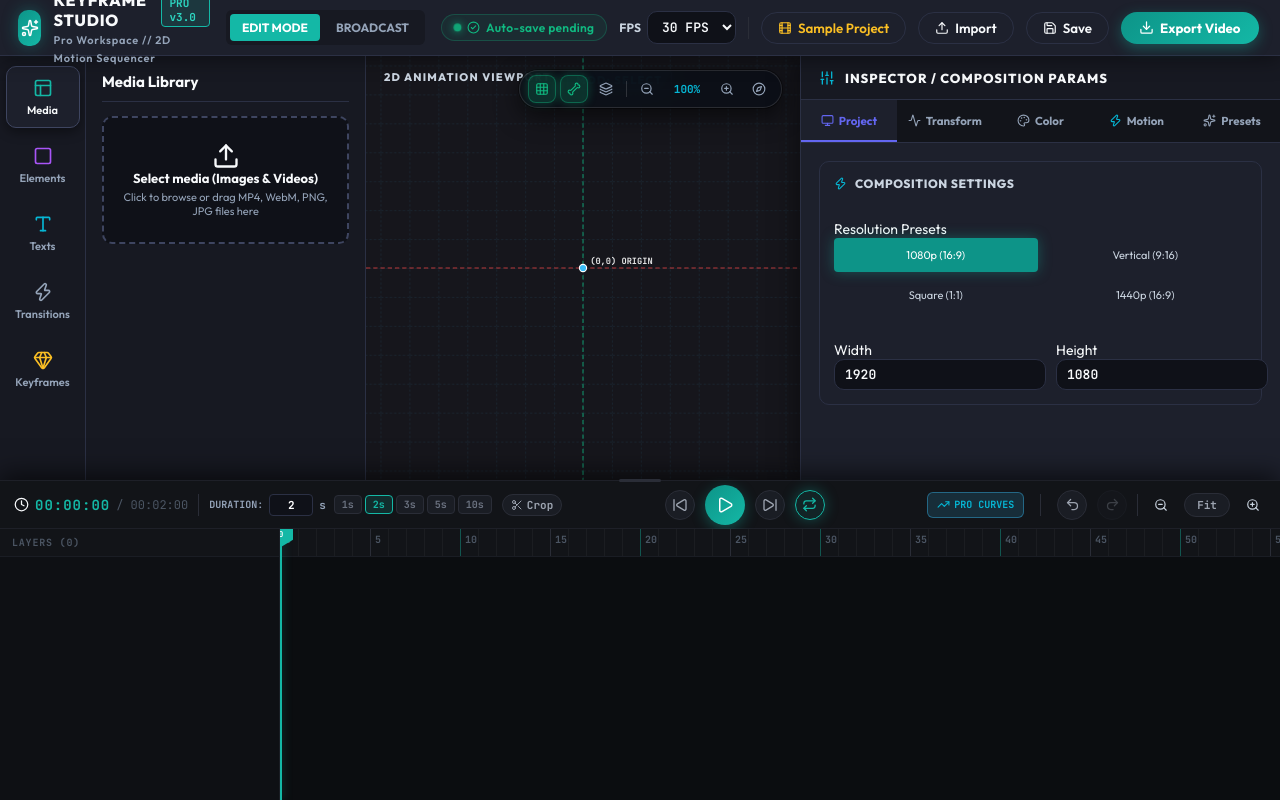
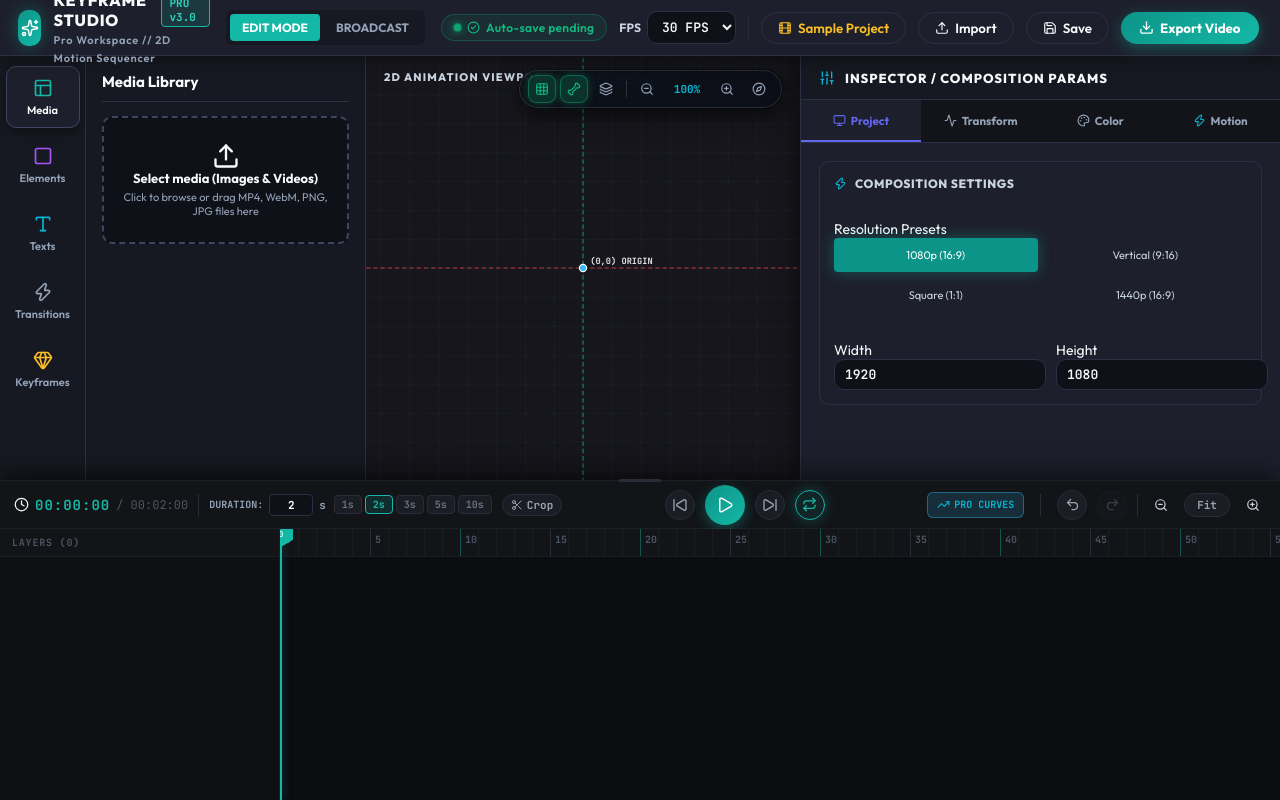
Before and after one commit to ErtugrulAK/keyframe-character-studio, a React (Vite) app: page / in a window 1280 px wide. Built offline with nearby package versions, Linux system fonts and the light colour scheme; a web font is replaced by a local one.

Commit message:
feat(inspector): completely remove Presets tab from right Property Inspector

```diff
--- a/src/components/Inspector/PropertyInspector.tsx
+++ b/src/components/Inspector/PropertyInspector.tsx
@@ -4,11 +4,10 @@ import type { CharacterPart } from '../../types/animator';
 import { TransformTab } from './sections/TransformTab';
 import { StyleTab } from './sections/StyleTab';
 import { MotionTab } from './sections/MotionTab';
-import { PresetsTab } from './sections/PresetsTab';
 import { Sliders, Sparkles, Activity, Palette, Zap, Trash2, Monitor, Copy } from 'lucide-react';
 import './PropertyInspector.css';
 
-type TabType = 'project' | 'transform' | 'style' | 'motion' | 'presets';
+type TabType = 'project' | 'transform' | 'style' | 'motion';
 
 export const PropertyInspector: React.FC = () => {
   const {
@@ -19,7 +18,6 @@ export const PropertyInspector: React.FC = () => {
     getComputedTransform,
     addKeyframeForSelected,
     updateCurrentTransform,
-    applyPresetPose,
     deletePart,
     duplicateSelectedPart,
     projectResolution,
@@ -89,15 +87,6 @@ export const PropertyInspector: React.FC = () => {
           <Zap size={13} className="text-cyan" />
           <span>Motion</span>
         </button>
-
-        <button
-          className={`tab-btn ${activeTab === 'presets' ? 'active' : ''}`}
-          onClick={() => setActiveTab('presets')}
-          title="Preset Poses"
-        >
-          <Sparkles size={13} />
-          <span>Presets</span>
-        </button>
       </div>
 
       <div className="inspector-body">
@@ -161,8 +150,6 @@ export const PropertyInspector: React.FC = () => {
               </div>
             </div>
           </div>
-        ) : activeTab === 'presets' ? (
-          <PresetsTab applyPresetPose={applyPresetPose} />
         ) : selectedPart && transform ? (
           <>
             {/* Header Selected Part Badge */}
```
Also changed, not shown: commit_msg.txt.
